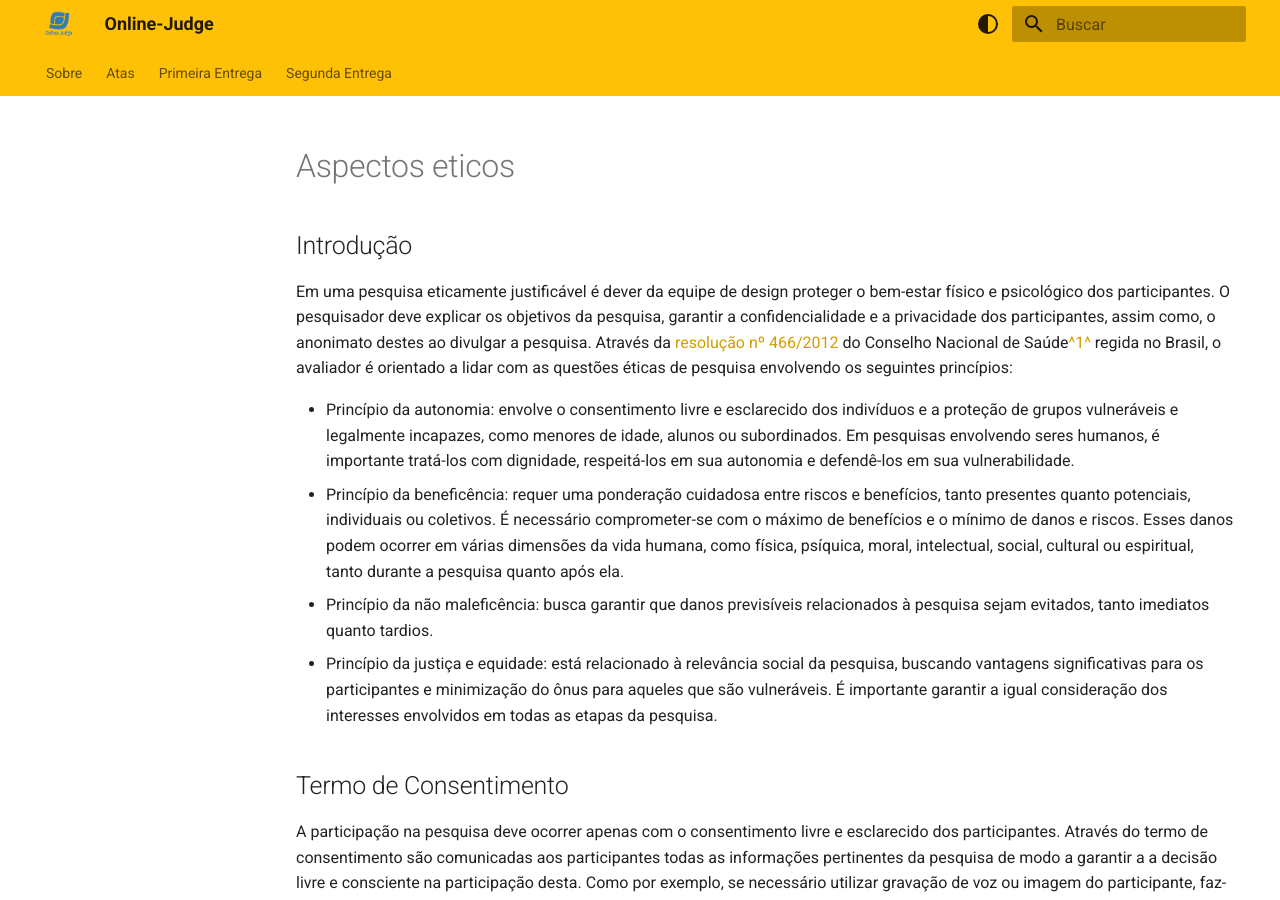
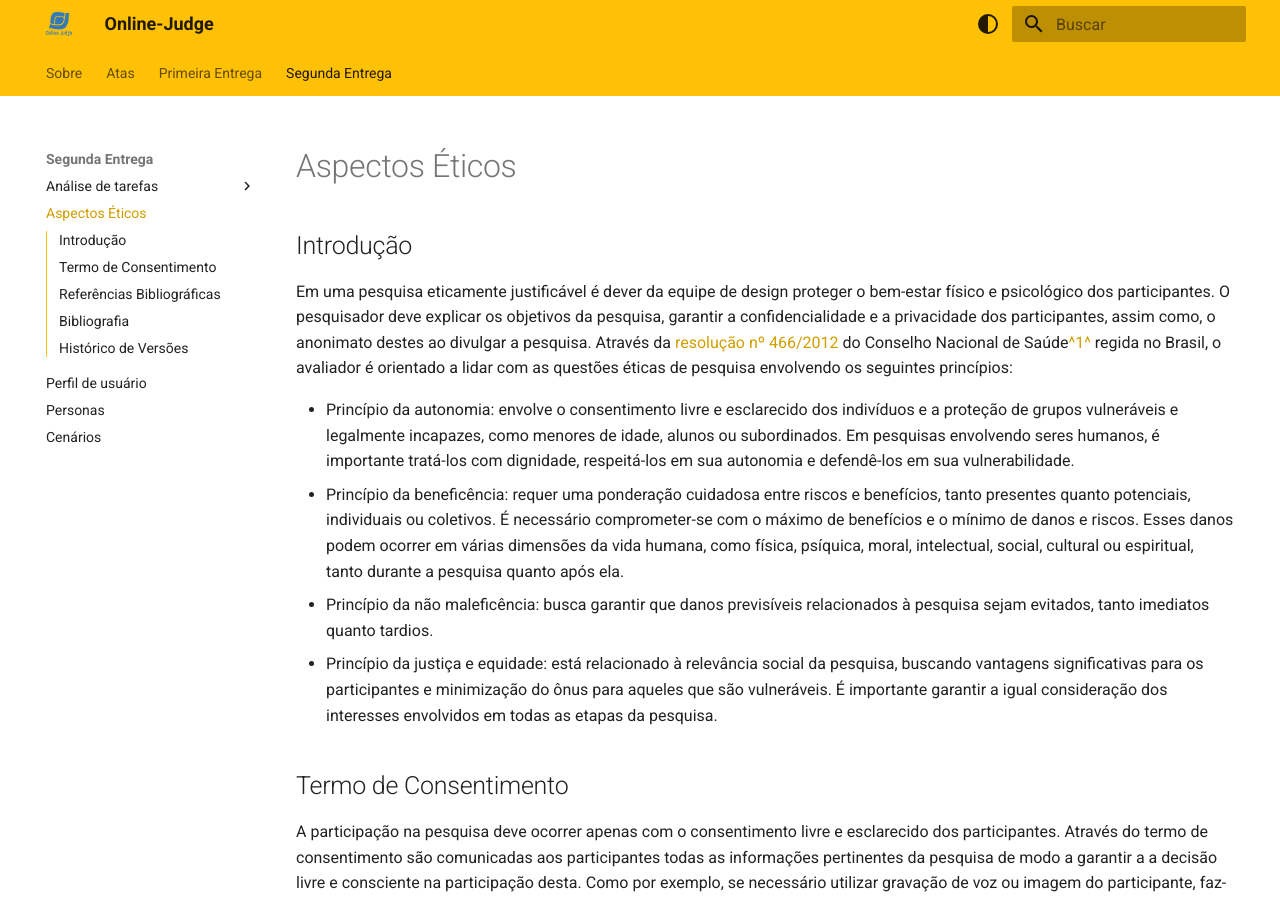
Before and after one commit to Interacao-Humano-Computador/2023.2-OnlineJudge, an MkDocs documentation site: the page built from docs/segunda-entrega/aspectos-eticos.md, in a window 1280 px wide and 900 px high. Built offline with MkDocs 1.6.1 and Material for MkDocs 9.7.7, drawn with Linux system fonts in a browser that asks for light colours; some of the changed text lies outside the part shown.

Commit message:
arrumando barra de navegação

```diff
--- a/mkdocs.yml
+++ b/mkdocs.yml
@@ -19,12 +19,13 @@ nav:
       - Processo de Design: primeira-entrega/processo-design.md
       - Cronograma das Atividades: primeira-entrega/cronograma-atividades.md
   - Segunda Entrega:
-      - Personas: segunda-entrega/personas.md
-      - Cenários: segunda-entrega/cenarios.md
       - Análise de tarefas:
           - Análise Hierárquica de Tarefas (HTA): segunda-entrega/analise-tarefas/HTA.md
           - GOMS: segunda-entrega/analise-tarefas/GOMS.md
+      - Aspectos Éticos: segunda-entrega/aspectos-eticos.md
       - Perfil de usuário: segunda-entrega/perfil-usuario.md
+      - Personas: segunda-entrega/personas.md
+      - Cenários: segunda-entrega/cenarios.md
 
 theme:
   name: material
```
